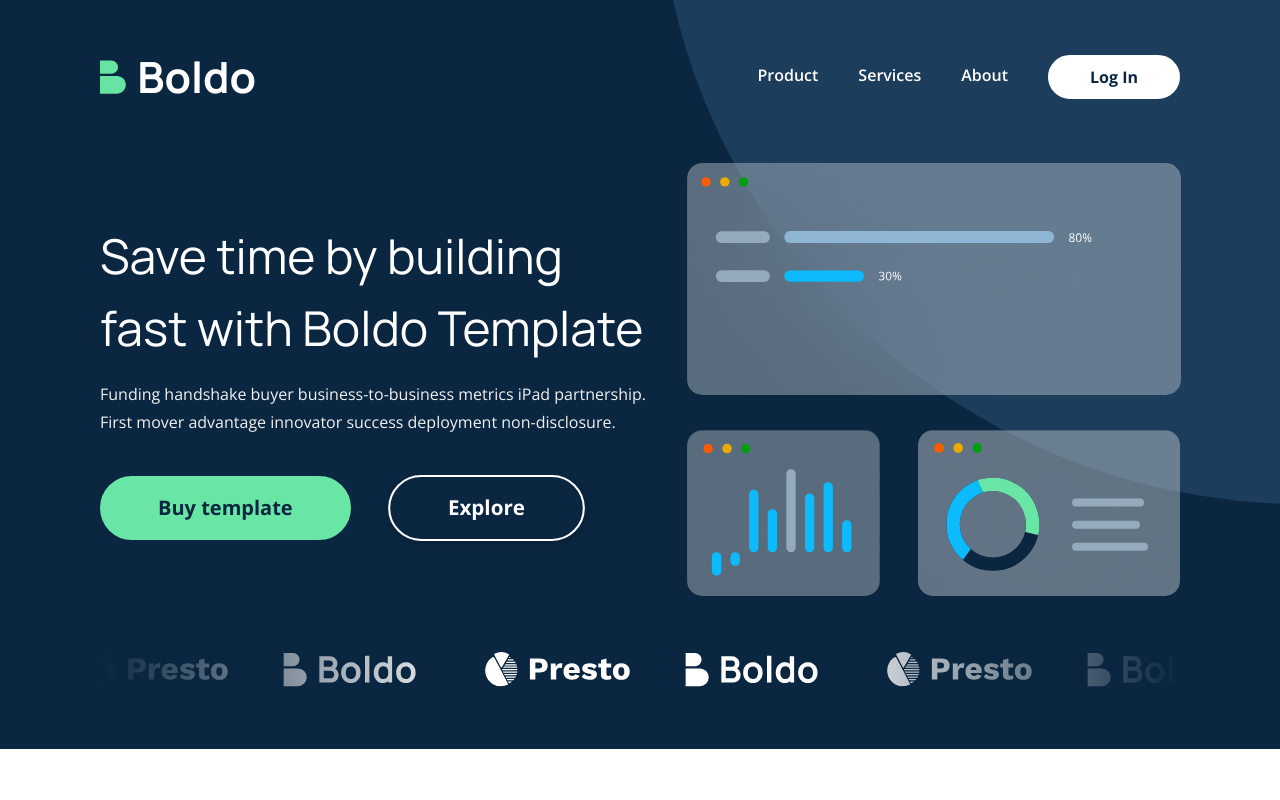
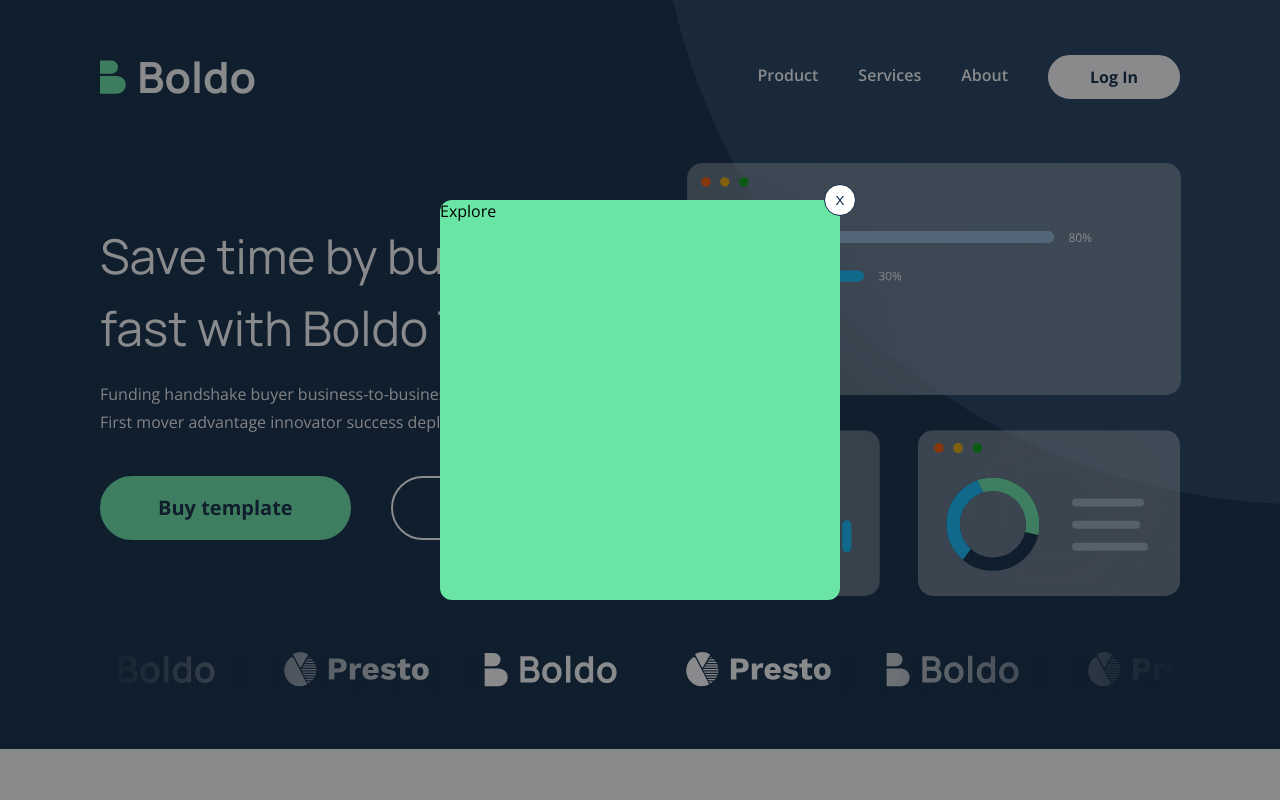
Before and after one commit to theIvanChornyi/boldo, a React (Create React App) app: page / in a window 1280 px wide. Both pictures are taken after a click on the button "Explore". Shown: the top 800 px of the page. Built offline with nearby package versions, Linux system fonts and the light colour scheme.

Commit message:
feat: Add dialog

```diff
--- a/src/modules/blog/blog.component.tsx
+++ b/src/modules/blog/blog.component.tsx
@@ -23,16 +23,6 @@ const Blog: React.FC = () => {
     [posts]
   );
 
-  const defaultclassNames = {
-    enterActive: css.enterActive,
-    enterDone: css.enterDone({
-      duration: 200,
-    }),
-    exitActive: css.exitActive({
-      duration: 200,
-    }),
-    exitDone: css.exitDone,
-  };
   return (
     <section className={css.section}>
       <SectionHeader
@@ -45,7 +35,7 @@ const Blog: React.FC = () => {
         in={isLoading}
         timeout={200}
         unmountOnExit={false}
-        classNames={defaultclassNames}
+        classNames={css.defaultclassNames}
       >
         <ul className={css.list} ref={nodeRef}>
           {items}
--- a/src/modules/blog/blog.styles.ts
+++ b/src/modules/blog/blog.styles.ts
@@ -96,3 +96,14 @@ export const exitActive = ({ duration }: ITextStyleProps): string => {
     transition: all ${duration}ms;
   `;
 };
+
+export const defaultclassNames = {
+  enterActive: enterActive,
+  enterDone: enterDone({
+    duration: 200,
+  }),
+  exitActive: exitActive({
+    duration: 200,
+  }),
+  exitDone: exitDone,
+};
--- /dev/null
+++ b/src/modules/footer/components/footer-nav-item.component.tsx
@@ -0,0 +1,17 @@
+import { IFoterNavListItems } from '../footer.types';
+import * as css from '../footer.styles';
+
+interface IProps extends IFoterNavListItems {}
+
+const FooterNavItem: React.FC<IProps> = ({ name, path, note }) => {
+  return (
+    <li className={css.navItem}>
+      <a className={css.navLink} href={path}>
+        {name}
+      </a>
+      {note && <span>{note}</span>}
+    </li>
+  );
+};
+
+export default FooterNavItem;
--- /dev/null
+++ b/src/modules/footer/components/footer-nav-list.component.tsx
@@ -0,0 +1,20 @@
+import { IFoterNavList } from '../footer.types';
+import * as css from '../footer.styles';
+
+interface IProps extends IFoterNavList {
+  children?:
+    | React.JSX.Element
+    | Array<React.JSX.Element>
+    | string
+    | Array<string | React.JSX.Element>;
+}
+const FooterNavList: React.FC<Partial<IProps>> = ({ title, children }) => {
+  return (
+    <li>
+      <h3 className={css.navTitle}>{title}</h3>
+      <ul className={css.navList}>{children}</ul>
+    </li>
+  );
+};
+
+export default FooterNavList;
--- a/src/modules/footer/footer.component.tsx
+++ b/src/modules/footer/footer.component.tsx
@@ -1,6 +1,13 @@
 import CompanyLogo from '../../shared/components/company-logo/company-logo.component';
 import { ROUTES } from '../../shared/const/routes.const';
 import { classBuilder } from '../../shared/utils/class-builder.util';
+import FooterNavItem from './components/footer-nav-item.component';
+import FooterNavList from './components/footer-nav-list.component';
+import {
+  NAV_LIST_LANDINGS,
+  NAV_LIST_COMPANY,
+  NAV_LIST_RESOURCES,
+} from './footer.const';
 import * as css from './footer.styles';
 
 const Footer: React.FC = () => {
@@ -18,67 +25,21 @@ const Footer: React.FC = () => {
       </div>
       <nav>
         <ul className={css.navContainer}>
-          <li>
-            <h3 className={css.navTitle}>Landings</h3>
-            <ul className={css.navList}>
-              <li className={css.navLink}>
-                <a className={css.navLink} href="#4">
-                  Home
-                </a>
-              </li>
-              <li className={css.navLink}>
-                <a className={css.navLink} href="#4">
-                  Products
-                </a>
-              </li>
-              <li className={css.navLink}>
-                <a className={css.navLink} href="#4">
-                  Services
-                </a>
-              </li>
-            </ul>
-          </li>
-          <li>
-            <h3 className={css.navTitle}>Company</h3>
-            <ul className={css.navList}>
-              <li className={css.navItem}>
-                <a className={css.navLink} href="#4">
-                  Home
-                </a>
-              </li>
-              <li className={css.navItem}>
-                <a className={css.navLink} href="#4">
-                  Careers
-                </a>
-                <span>Hiring!</span>
-              </li>
-              <li className={css.navItem}>
-                <a className={css.navLink} href="#4">
-                  Services
-                </a>
-              </li>
-            </ul>
-          </li>
-          <li>
-            <h3 className={css.navTitle}>Resources</h3>
-            <ul className={css.navList}>
-              <li className={css.navLink}>
-                <a className={css.navLink} href="#4">
-                  Blog
-                </a>
-              </li>
-              <li className={css.navLink}>
-                <a className={css.navLink} href="#4">
-                  Products
-                </a>
-              </li>
-              <li className={css.navLink}>
-                <a className={css.navLink} href="#4">
-                  Services
-                </a>
-              </li>
-            </ul>
-          </li>
+          <FooterNavList title={NAV_LIST_LANDINGS.title}>
+            {NAV_LIST_LANDINGS.items.map(item => (
+              <FooterNavItem {...item} key={item.name} />
+            ))}
+          </FooterNavList>
+          <FooterNavList title={NAV_LIST_COMPANY.title}>
+            {NAV_LIST_COMPANY.items.map(item => (
+              <FooterNavItem {...item} key={item.name} />
+            ))}
+          </FooterNavList>
+          <FooterNavList title={NAV_LIST_RESOURCES.title}>
+            {NAV_LIST_RESOURCES.items.map(item => (
+              <FooterNavItem {...item} key={item.name} />
+            ))}
+          </FooterNavList>
         </ul>
       </nav>
     </footer>
--- /dev/null
+++ b/src/modules/footer/footer.const.ts
@@ -0,0 +1,56 @@
+import { IFoterNavList } from './footer.types';
+
+export const NAV_LIST_LANDINGS: IFoterNavList = {
+  title: 'Landings',
+  items: [
+    {
+      name: 'Home',
+      path: '#Home',
+    },
+    {
+      name: 'Products',
+      path: '#Products',
+    },
+    {
+      name: 'Services',
+      path: '#Services',
+    },
+  ],
+};
+
+export const NAV_LIST_COMPANY: IFoterNavList = {
+  title: 'Company',
+  items: [
+    {
+      name: 'Home',
+      path: '#Home',
+    },
+    {
+      name: 'Careers',
+      path: '#Careers',
+      note: 'Hiring!',
+    },
+    {
+      name: 'Services',
+      path: '#Services',
+    },
+  ],
+};
+
+export const NAV_LIST_RESOURCES: IFoterNavList = {
+  title: 'Resources',
+  items: [
+    {
+      name: 'Blog',
+      path: '#Blog',
+    },
+    {
+      name: 'Products',
+      path: '#Products',
+    },
+    {
+      name: 'Services',
+      path: '#Services',
+    },
+  ],
+};
--- a/src/modules/hero/hero.component.tsx
+++ b/src/modules/hero/hero.component.tsx
@@ -10,8 +10,19 @@ import heroFragment2 from '../../assets/images/hero-frame-2.svg';
 import heroFragment3 from '../../assets/images/hero-frame-3.svg';
 
 import * as css from './hero.styles';
+import Dialog from '../../shared/components/dialog/dialog.component';
+import { useState } from 'react';
+import ErrorElem from '../../shared/components/error/error.component';
 
 const Hero: React.FC = () => {
+  const [isOpenTemplate, setIsOpenTemplate] = useState(false);
+  const [isOpenExplore, setIsOpenExplore] = useState(false);
+
+  const openTemplateDialog = () => setIsOpenTemplate(true);
+  const closeTemplateDialog = () => setIsOpenTemplate(false);
+  const openExploreDialog = () => setIsOpenExplore(true);
+  const closeExploreDialog = () => setIsOpenExplore(false);
+
   return (
     <Section id={ROUTES.HERO} className={css.section}>
       <Header />
@@ -28,10 +39,18 @@ const Hero: React.FC = () => {
             non-disclosure.
           </p>
           <div className={css.buttonsWrapper}>
-            <Button size={SIZE.LARGE} variant={VARIANT.DEFAULT}>
+            <Button
+              size={SIZE.LARGE}
+              variant={VARIANT.DEFAULT}
+              onClick={openTemplateDialog}
+            >
               Buy template
             </Button>
-            <Button size={SIZE.LARGE} variant={VARIANT.TRANSPARENT_LIGHT}>
+            <Button
+              size={SIZE.LARGE}
+              onClick={openExploreDialog}
+              variant={VARIANT.TRANSPARENT_LIGHT}
+            >
               Explore
             </Button>
           </div>
@@ -44,6 +63,12 @@ const Hero: React.FC = () => {
         </div>
       </div>
       <Slider className={css.slider} />
+      <Dialog isOpen={isOpenTemplate} close={closeTemplateDialog}>
+        <ErrorElem />
+      </Dialog>
+      <Dialog isOpen={isOpenExplore} close={closeExploreDialog}>
+        <div>Explore</div>
+      </Dialog>
     </Section>
   );
 };
--- /dev/null
+++ b/src/shared/components/dialog/dialog.component.tsx
@@ -0,0 +1,61 @@
+import { useEffect, useRef } from 'react';
+import { createPortal } from 'react-dom';
+import { CSSTransition } from 'react-transition-group';
+import * as css from './dialog.styles';
+
+interface IProps {
+  children:
+    | React.JSX.Element
+    | Array<React.JSX.Element>
+    | string
+    | Array<string | React.JSX.Element>;
+
+  isOpen: boolean;
+  close: () => void;
+}
+
+const Dialog: React.FC<IProps> = ({ children, close, isOpen }) => {
+  const nodeRef = useRef(null);
+
+  useEffect(() => {
+    if (isOpen) {
+      if (document.activeElement instanceof HTMLElement) {
+        document.activeElement.blur();
+      }
+      document.body.style.overflowY = 'hidden';
+    } else {
+      document.body.style.overflowY = 'auto';
+    }
+    return () => {
+      document.body.style.overflowY = 'auto';
+    };
+  }, [isOpen]);
+
+  const onClick = (e: React.MouseEvent<HTMLDivElement>) => {
+    if (e.target === e.currentTarget) {
+      close();
+    }
+  };
+
+  return createPortal(
+    <CSSTransition
+      nodeRef={nodeRef}
+      in={isOpen}
+      timeout={200}
+      unmountOnExit={true}
+      classNames={css.defaultclassNames}
+    >
+      <div onClick={onClick} className={css.backdrop} ref={nodeRef}>
+        <div className={css.dialog}>
+          <button type="button" onClick={close} className={css.closeBtn}>
+            X
+          </button>
+          {children}
+        </div>
+      </div>
+    </CSSTransition>,
+    document.body
+  );
+};
+
+export default Dialog;
--- /dev/null
+++ b/src/shared/components/dialog/dialog.styles.ts
@@ -0,0 +1,90 @@
+import { css, CSSObject } from '@emotion/css';
+import { COLORS } from '../../const/colors.const';
+
+export interface ITextStyleProps {
+  duration: number;
+  styles?: CSSObject;
+}
+
+export const enterActive = css`
+  opacity: 0;
+`;
+export const exitDone = css`
+  opacity: 1;
+`;
+
+export const enterDone = ({ duration }: ITextStyleProps): string => {
+  return css`
+    opacity: 1;
+    transition: all ${duration}ms;
+  `;
+};
+
+export const exitActive = ({ duration }: ITextStyleProps): string => {
+  return css`
+    opacity: 0;
+    transition: all ${duration}ms;
+  `;
+};
+
+export const defaultclassNames = {
+  enterActive: enterActive,
+  enterDone: enterDone({
+    duration: 200,
+  }),
+  exitActive: exitActive({
+    duration: 200,
+  }),
+  exitDone: exitDone,
+};
+
+export const backdrop = css`
+  position: fixed;
+
+  top: 0;
+  bottom: 0;
+  left: 0;
+  right: 0;
+  z-index: 200;
+  background: linear-gradient(
+    0deg,
+    rgba(21, 22, 26, 0.5) 0%,
+    rgba(21, 22, 26, 0.5) 100%
+  );
+`;
+
+export const dialog = css`
+  position: absolute;
+  left: 50%;
+  top: 50%;
+
+  width: 400px;
+  height: 400px;
+
+  maxheight: 80vh;
+
+  border-radius: 12px;
+  background: ${COLORS.MEDIUM_AQUAMARINE};
+
+  transform: translate(-50%, -50%);
+`;
+
+export const closeBtn = css`
+  display: flex;
+  align-items: center;
+  justify-content: center;
+  flex-shrink: 0;
+
+  position: absolute;
+
+  right: -16px;
+  top: -16px;
+
+  width: 32px;
+  height: 32px;
+  border-radius: 50%;
+
+  background-color: ${COLORS.WHITE};
+  border: 1px solid ${COLORS.OXFORD_BLUE};
+  color: ${COLORS.OXFORD_BLUE};
+`;
--- a/src/shared/components/error/error.styles.ts
+++ b/src/shared/components/error/error.styles.ts
@@ -1,10 +1,10 @@
 import { css, keyframes } from '@emotion/css';
 
 const moveX = keyframes`
-  from { left: 0; } to { left: calc(100% - 162px); }
+  from { left: 0; } to { left: calc(100% - 146px); }
 `;
 const moveY = keyframes`
-  from { top: 0; } to { top: calc(100% - 45px); }
+  from { top: 0; } to { top: calc(100% - 38px); }
 `;
 
 export const box = css`
```
Also changed, not shown: src/modules/footer/footer.types.ts (added, +10 -0 lines), 1 other file (tests, documents, lock files or other folders).
